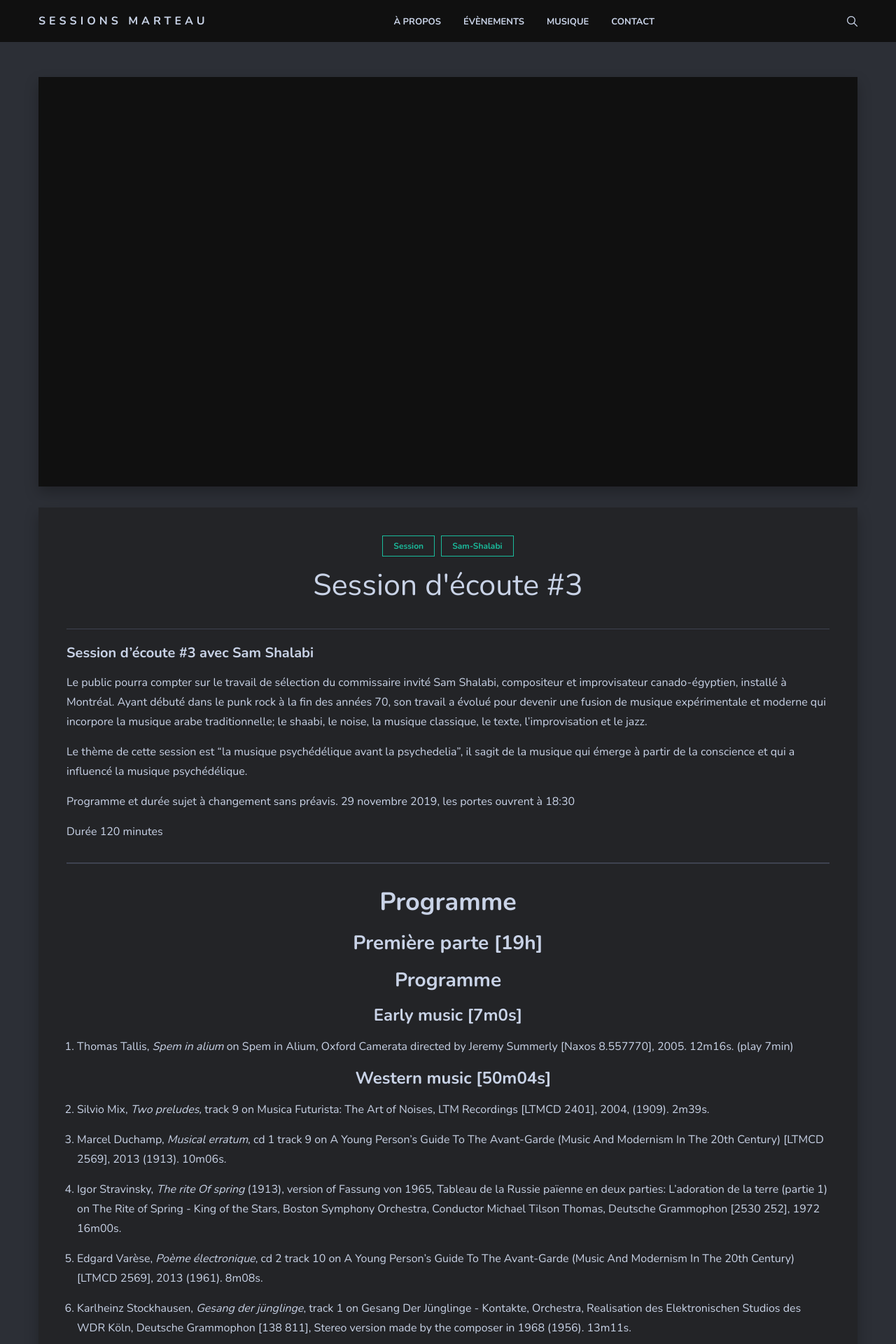
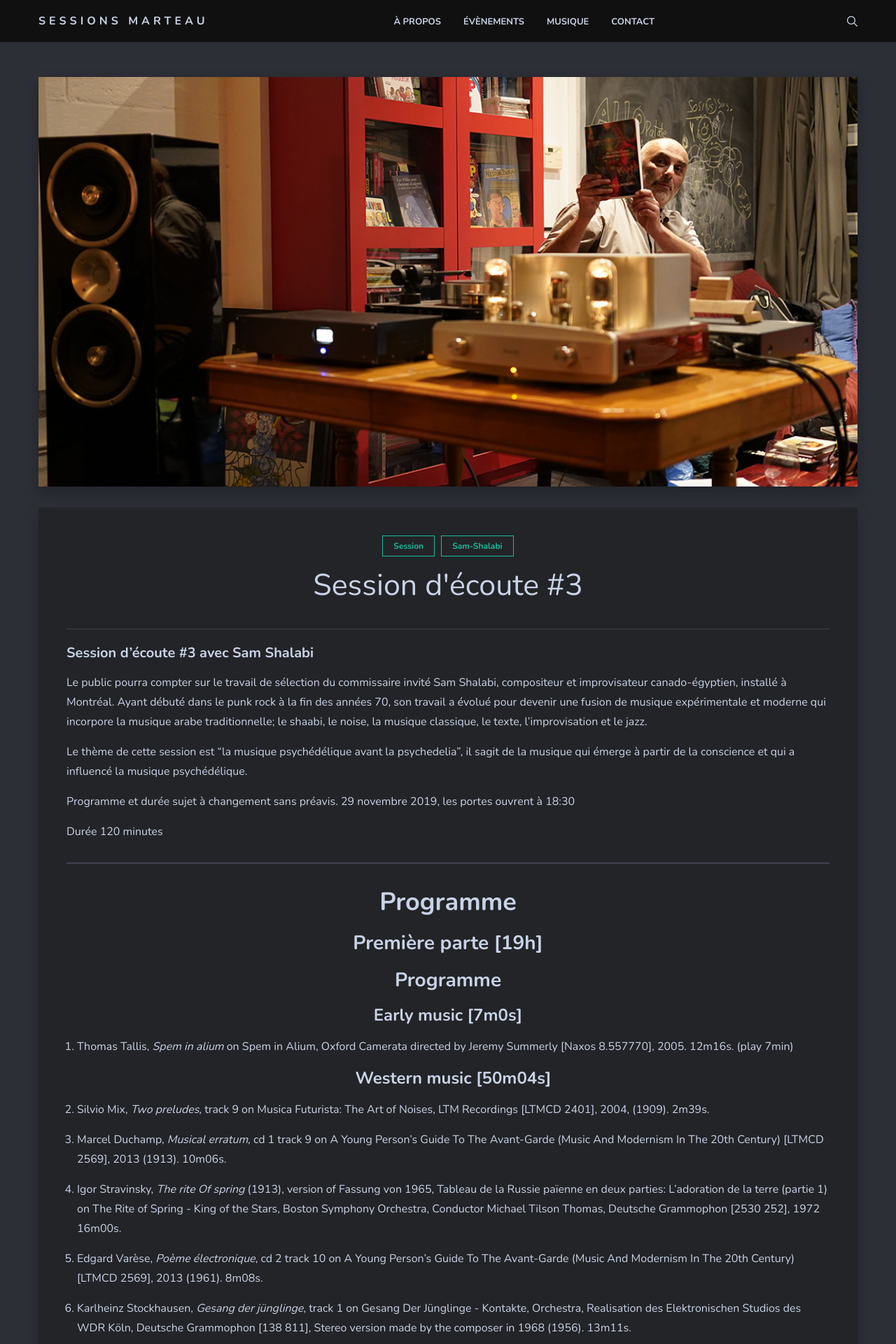
Before and after one commit to sessions-marteau/sessions-marteau-2.github.io, a Jekyll site: the page built from _posts/2019-11-29-session-3.md, in a window 1280 px wide. Shown: the top 1920 px of the page at 70% size. Built offline with Jekyll 4.4.1, drawn with Linux system fonts in a browser that asks for light colours; nearby versions of some CDN libraries.

Commit message:
Update 2019-11-29-session-3.md
correction picture

```diff
--- a/_posts/2019-11-29-session-3.md
+++ b/_posts/2019-11-29-session-3.md
@@ -1,7 +1,7 @@
 ---
 layout: post
 title: "Session d'écoute #3"
-image: uploads/session-003/pictures/session3_DSC4175-web.jpg
+image: session3_DSC4175-web.jpg
 tags:
   - session
   - sam-shalabi
```
